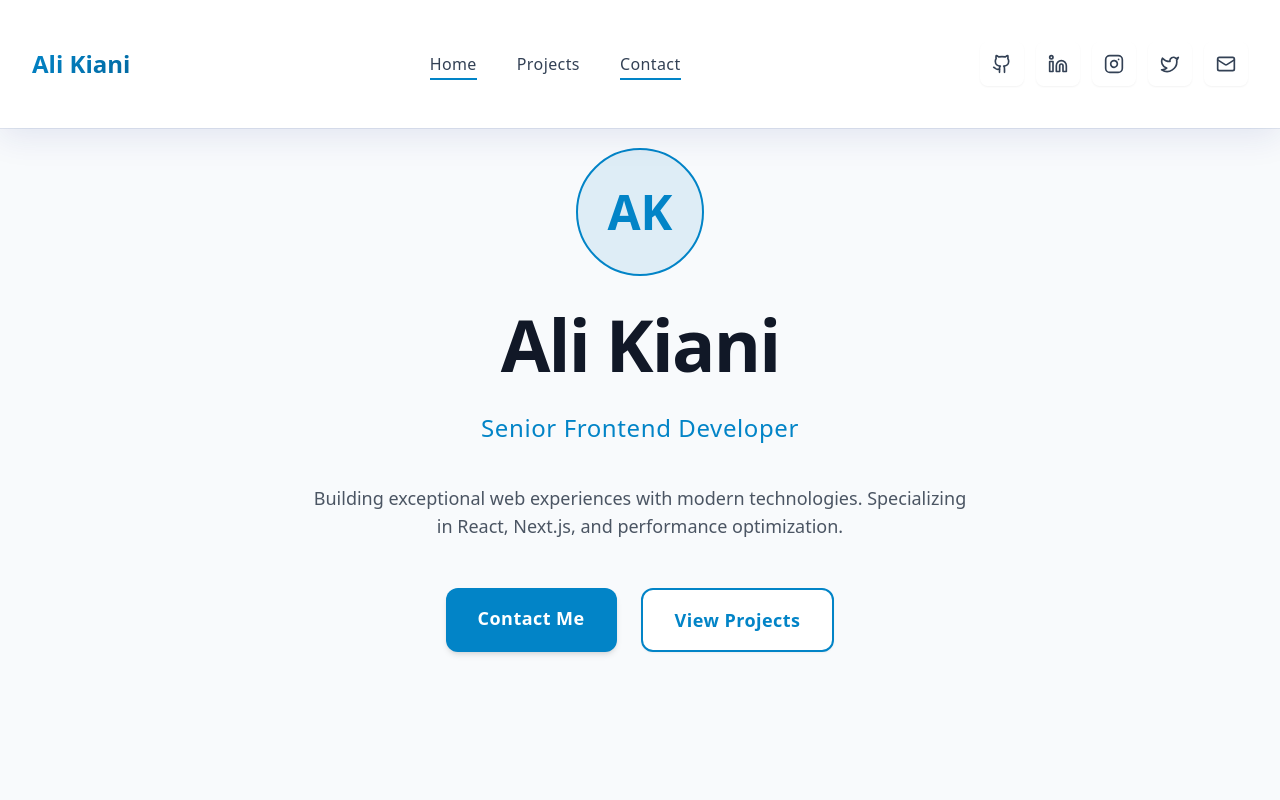
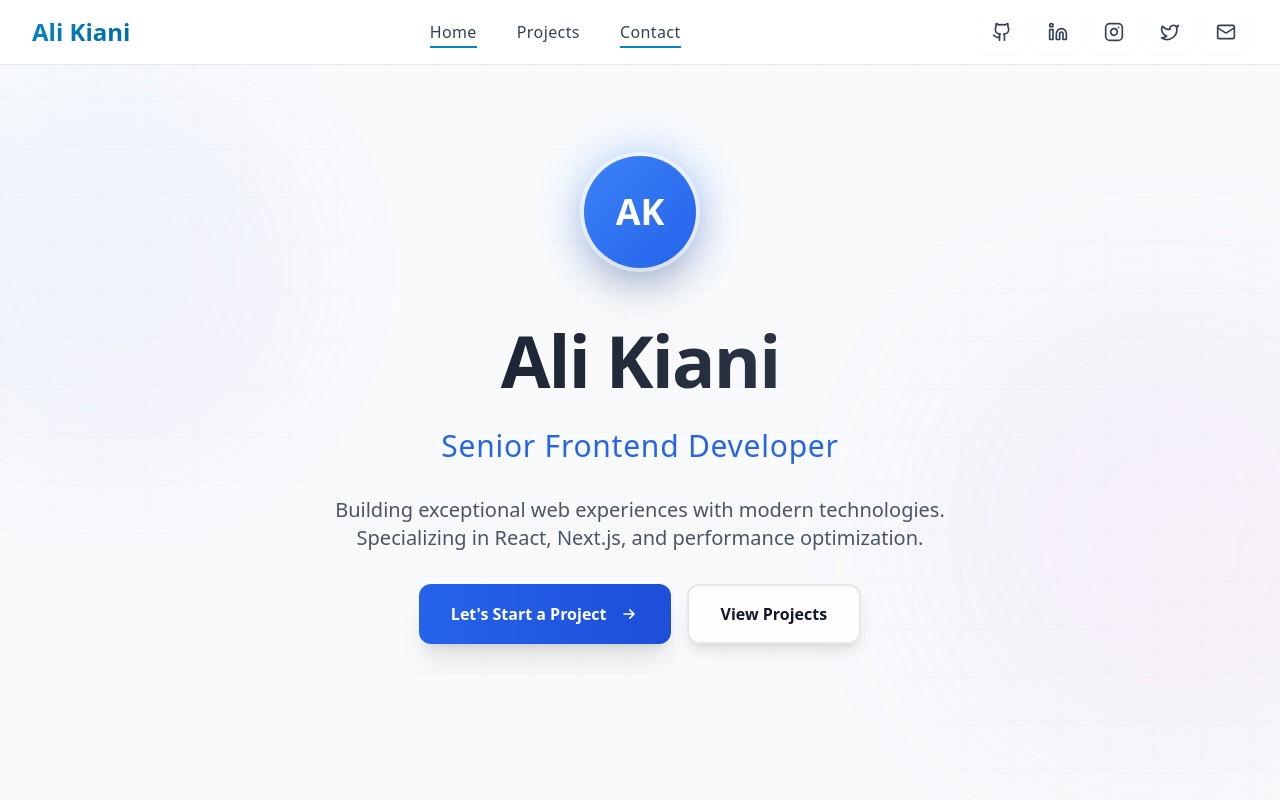
Before and after one commit to ali7887/portfolio, a Next.js app: page / in a window 1280 px wide. Shown: the top 800 px of the page. Built offline with nearby package versions, Linux system fonts and the light colour scheme.

Commit message:
lets Start a Projectt

```diff
--- a/src/components/layout/Header.tsx
+++ b/src/components/layout/Header.tsx
@@ -48,17 +48,21 @@ export function Header() {
         animate={{ y: 0 }}
         transition={{ duration: 0.5, ease: 'easeOut' }}
         className={cn(
-          'fixed top-0 left-0 right-0 z-50 transition-all duration-500 ease-in-out',
+          'fixed top-0 left-0 right-0 z-50 transition-all duration-500 ease-out',
+          isScrolled
+            ? 'bg-white/60 backdrop-blur-xl backdrop-saturate-150 shadow-lg shadow-gray-200/50 border-b border-white/20'
+            : 'bg-white/40 backdrop-blur-md border-b border-white/10'
+        )}
+        style={{
+          backdropFilter: 'blur(16px) saturate(180%)',
+          WebkitBackdropFilter: 'blur(16px) saturate(180%)',
+        }}
+      >
+        {/* Subtle inner glow */}
+        <div className="absolute inset-0 bg-gradient-to-b from-white/10 to-transparent pointer-events-none" />
 
-          /* ✨ Premium Glassmorphism */
-          'before:absolute before:inset-0 before:backdrop-blur-xl before:bg-white/10 before:border-b before:border-white/20 before:shadow-[0_8px_32px_rgba(31,38,135,0.1)] before:z-[-1]',
-
-          /* Height Changes based on scroll */
-          isScrolled ? 'py-3' : 'py-6'
-        )}
-      >
-        <nav className="container mx-auto px-4 sm:px-6 lg:px-8">
-          <div className="flex items-center justify-between h-16 md:h-20">
+        <nav className="container mx-auto px-4 sm:px-6 lg:px-8 relative z-10">
+          <div className="flex items-center justify-between h-14 md:h-16">
 
             {/* Logo */}
             <Link
--- a/src/components/sections/Contact.tsx
+++ b/src/components/sections/Contact.tsx
@@ -167,7 +167,7 @@ export function Contact() {
           className="text-center mb-12 md:mb-16 lg:mb-20"
         >
           <h2 className="text-3xl md:text-4xl lg:text-5xl font-bold tracking-tight leading-tight text-gray-900 mb-4 md:mb-6">
-            Get in Touch
+          Lets Start a Project
           </h2>
           <p className="text-lg md:text-xl text-gray-600 leading-relaxed max-w-3xl mx-auto">
             Have a project in mind? Let&apos;s discuss how we can work together.
--- a/src/components/sections/Hero.tsx
+++ b/src/components/sections/Hero.tsx
@@ -1,76 +1,141 @@
 'use client';
 
 import { motion } from 'framer-motion';
-import Link from 'next/link';
 
 /**
- * Hero - Clean and minimal hero section
- * Professional design without AI-generated effects
+ * Hero - Premium hero section with glassmorphism and enhanced visual impact
  */
 export function Hero() {
   return (
-    <section className="min-h-screen flex items-center justify-center py-16 md:py-24 lg:py-32 px-6 sm:px-8">
-      <div className="max-w-5xl mx-auto text-center px-4 sm:px-6 lg:px-8">
-        {/* Simple Avatar */}
+    <section className="min-h-screen flex items-center py-20 md:py-24 relative overflow-hidden">
+      {/* Animated background elements */}
+      <div className="absolute inset-0 overflow-hidden pointer-events-none">
+        {/* Gradient orbs */}
         <motion.div
-          initial={{ opacity: 0, scale: 0.9 }}
-          animate={{ opacity: 1, scale: 1 }}
-          transition={{ duration: 0.5 }}
-          className="w-32 h-32 mx-auto mb-8 rounded-full bg-accent-primary/10 flex items-center justify-center border-2 border-accent-primary will-change-transform"
+          animate={{
+            scale: [1, 1.2, 1],
+            opacity: [0.3, 0.5, 0.3],
+          }}
+          transition={{
+            duration: 8,
+            repeat: Infinity,
+            ease: "easeInOut"
+          }}
+          className="absolute top-20 -left-20 w-96 h-96 bg-gradient-to-br from-blue-400/20 to-purple-400/20 rounded-full blur-3xl"
+        />
+
+        <motion.div
+          animate={{
+            scale: [1, 1.3, 1],
+            opacity: [0.2, 0.4, 0.2],
+          }}
+          transition={{
+            duration: 10,
+            repeat: Infinity,
+            ease: "easeInOut",
+            delay: 1
+          }}
+          className="absolute bottom-20 -right-20 w-96 h-96 bg-gradient-to-br from-purple-400/20 to-pink-400/20 rounded-full blur-3xl"
+        />
+
+        {/* Grid overlay - very subtle */}
+        <div className="absolute inset-0 bg-[linear-gradient(to_right,#80808008_1px,transparent_1px),linear-gradient(to_bottom,#80808008_1px,transparent_1px)] bg-[size:48px_48px]" />
+      </div>
+
+      <div className="container mx-auto max-w-4xl px-6 relative z-10">
+        <div className="text-center space-y-6 md:space-y-8">
+          {/* Avatar with glow */}
+          <motion.div
+            initial={{ opacity: 0, scale: 0.8, y: 20 }}
+            animate={{ opacity: 1, scale: 1, y: 0 }}
+            transition={{ duration: 0.8, ease: [0.22, 1, 0.36, 1] }}
+            className="relative inline-block mb-6"
           >
-          <span className="text-5xl font-bold text-accent-primary">AK</span>
+            {/* Glow ring */}
+            <div className="absolute inset-0 bg-gradient-to-br from-blue-400 to-blue-600 rounded-full blur-xl opacity-20 animate-pulse" />
+
+            {/* Avatar */}
+            <div className="relative w-24 h-24 md:w-28 md:h-28 bg-gradient-to-br from-blue-500 to-blue-600 rounded-full flex items-center justify-center shadow-2xl ring-4 ring-white/50">
+              <span className="text-3xl md:text-4xl font-bold text-white">AK</span>
+            </div>
           </motion.div>
 
-        {/* Clean Typography */}
+          {/* Name */}
           <motion.h1
             initial={{ opacity: 0, y: 20 }}
             animate={{ opacity: 1, y: 0 }}
-          transition={{ duration: 0.5, delay: 0.1 }}
-          className="text-5xl md:text-6xl lg:text-7xl font-bold tracking-tight leading-tight text-gray-900 mb-6 md:mb-8"
+            transition={{ duration: 0.8, delay: 0.2, ease: [0.22, 1, 0.36, 1] }}
+            className="text-5xl md:text-6xl lg:text-7xl font-bold tracking-tight leading-none bg-gradient-to-r from-gray-900 to-gray-700 bg-clip-text text-transparent mb-4"
           >
             Ali Kiani
           </motion.h1>
 
+          {/* Title */}
           <motion.p
             initial={{ opacity: 0, y: 20 }}
             animate={{ opacity: 1, y: 0 }}
-          transition={{ duration: 0.5, delay: 0.2 }}
-          className="text-xl md:text-2xl text-accent-primary font-medium leading-relaxed tracking-wide mb-8 md:mb-10"
+            transition={{ duration: 0.8, delay: 0.4, ease: [0.22, 1, 0.36, 1] }}
+            className="text-xl md:text-2xl lg:text-3xl font-medium text-blue-600 tracking-wide mb-4"
           >
             Senior Frontend Developer
           </motion.p>
 
+          {/* Description */}
           <motion.p
             initial={{ opacity: 0, y: 20 }}
             animate={{ opacity: 1, y: 0 }}
-          transition={{ duration: 0.5, delay: 0.3 }}
-          className="text-base md:text-lg text-gray-600 leading-relaxed max-w-2xl mx-auto mb-10 md:mb-12"
+            transition={{ duration: 0.8, delay: 0.6, ease: [0.22, 1, 0.36, 1] }}
+            className="text-base md:text-lg lg:text-xl text-gray-600 leading-relaxed max-w-2xl mx-auto mb-8"
           >
             Building exceptional web experiences with modern technologies.
             Specializing in React, Next.js, and performance optimization.
           </motion.p>
 
-        {/* Modern Buttons */}
+          {/* CTA Buttons */}
           <motion.div
             initial={{ opacity: 0, y: 20 }}
             animate={{ opacity: 1, y: 0 }}
-          transition={{ duration: 0.5, delay: 0.4 }}
-          className="flex flex-col sm:flex-row flex-wrap gap-4 md:gap-6 justify-center"
+            transition={{ duration: 0.8, delay: 0.8, ease: [0.22, 1, 0.36, 1] }}
+            className="flex flex-col sm:flex-row flex-wrap gap-4 justify-center"
           >
-          <Link
+            {/* Primary CTA */}
+            <motion.a
               href="#contact"
-            className="px-6 md:px-8 py-3 md:py-4 bg-accent-primary hover:bg-accent-secondary active:bg-accent-primary/90 text-white rounded-xl text-base md:text-lg font-semibold tracking-wide shadow-md hover:shadow-lg active:shadow-sm transform hover:-translate-y-0.5 active:translate-y-0 transition-all duration-200 leading-none"
+              whileHover={{ scale: 1.05, y: -2 }}
+              whileTap={{ scale: 0.98 }}
+              transition={{ type: "spring", stiffness: 400, damping: 17 }}
+              className="inline-flex items-center gap-3 px-8 py-4 bg-gradient-to-r from-blue-600 to-blue-700 hover:from-blue-700 hover:to-blue-800 text-white font-semibold rounded-xl shadow-xl hover:shadow-2xl transition-all duration-300 relative overflow-hidden group"
             >
-            Contact Me
-          </Link>
+              {/* Glass overlay */}
+              <div className="absolute inset-0 bg-white/10 translate-y-full group-hover:translate-y-0 transition-transform duration-300" />
 
-          <Link
+              {/* Content */}
+              <span className="relative z-10">Let's Start a Project</span>
+              <motion.svg
+                className="w-5 h-5 relative z-10"
+                initial={{ x: 0 }}
+                whileHover={{ x: 5 }}
+                transition={{ duration: 0.2 }}
+                fill="none"
+                viewBox="0 0 24 24"
+                stroke="currentColor"
+              >
+                <path strokeLinecap="round" strokeLinejoin="round" strokeWidth={2} d="M13 7l5 5m0 0l-5 5m5-5H6" />
+              </motion.svg>
+            </motion.a>
+
+            {/* Secondary CTA */}
+            <motion.a
               href="/projects"
-            className="px-6 md:px-8 py-3 md:py-4 border-2 border-accent-primary text-accent-primary hover:text-white rounded-xl text-base md:text-lg font-semibold tracking-wide bg-white hover:bg-accent-primary transition-all duration-200 leading-none shadow-sm hover:shadow-md"
+              whileHover={{ scale: 1.03 }}
+              whileTap={{ scale: 0.98 }}
+              transition={{ type: "spring", stiffness: 400, damping: 17 }}
+              className="inline-flex items-center gap-2 px-8 py-4 bg-white/80 backdrop-blur-sm hover:bg-white text-gray-900 font-semibold rounded-xl border-2 border-gray-200 hover:border-blue-600 shadow-lg hover:shadow-xl transition-all duration-300"
             >
               View Projects
-          </Link>
+            </motion.a>
           </motion.div>
+        </div>
       </div>
     </section>
   );
```
Lines whose indentation alone changed are shown as unchanged.
